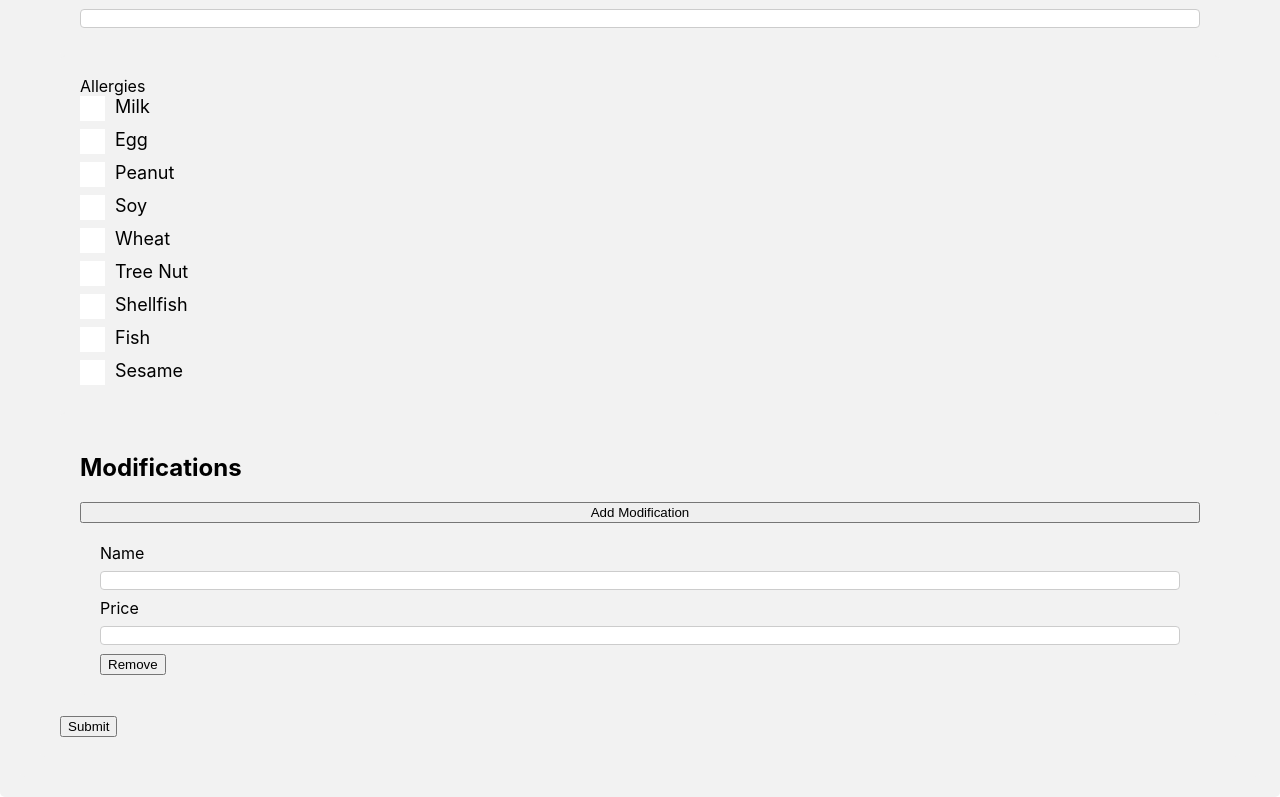
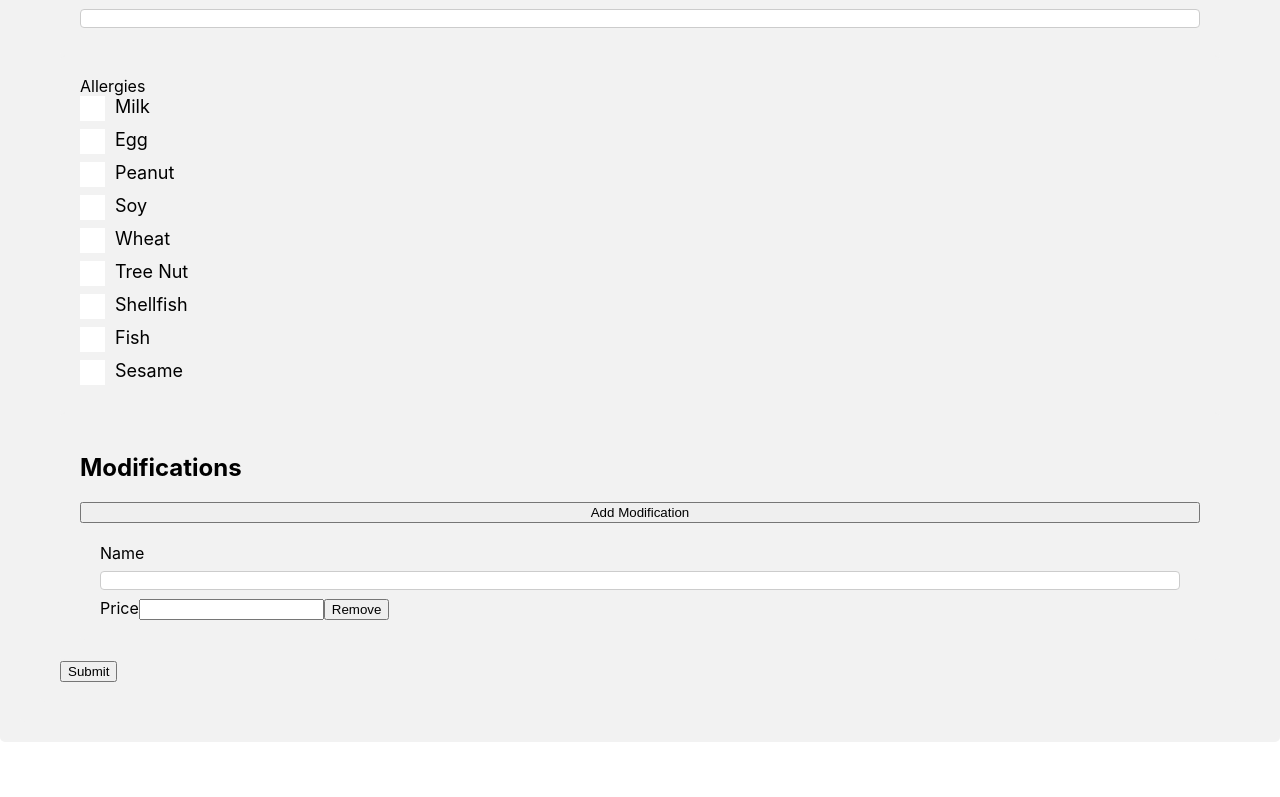
Before and after one commit to jsapp21/simple-point-of-sale, a React (Create React App) app in the folder simple-pos-frontend/: page / in a window 1280 px wide. Shown: the part 778-1575 px from the top of the page. After the commit the page ends 1520 px from the top, so only its background shows below. Built offline with nearby package versions, Linux system fonts and the light colour scheme.

Commit message:
mods/ingredent forms

```diff
--- a/simple-pos-frontend/src/components/Ingredients.js
+++ b/simple-pos-frontend/src/components/Ingredients.js
@@ -1,6 +1,7 @@
 import React, { useState } from 'react';
 
 const Ingredients = () => {
+    const newIngredient = { name: '' };
     let [ingredients, setIngredients] = useState([{ name: '' }])
 
     const handleChange = (i, e) => {
@@ -10,9 +11,7 @@ const Ingredients = () => {
     }
 
     const handleAdd = () => {
-        const ingredient = [...ingredients];
-        ingredient.push({ name: '' });
-        setIngredients(ingredient);
+        setIngredients([...ingredients, newIngredient]);
     }
 
     const handleRemove = (i) => {
@@ -21,12 +20,12 @@ const Ingredients = () => {
         setIngredients(ingredient);
     }
 
-    // console.log(ingredients)
+    console.log(ingredients)
     return (
         <div className="ingredientsContainer">
 
             <label>Ingredients</label>
-            <button type="button" onClick={() => handleAdd()}>Add Ingredient</button>
+            <button type="button" onClick={handleAdd}>Add Ingredient</button>
 
             {ingredients.map((ingredient, index) => {
                 return (
--- a/simple-pos-frontend/src/components/Modifications.js
+++ b/simple-pos-frontend/src/components/Modifications.js
@@ -1,26 +1,17 @@
 import React, { useState } from 'react';
 
 const Modifications = () => {
-    let [mods, setMods] = useState([{ name: '', price: '' }])
+    const newMod = { name: '', price: '' };
+    let [mods, setMods] = useState([{...newMod}])
 
-    // const handleChange = (i, e) => {
-    //     // const mod = [...mods];
-    //     // mod[i].name = e.target.value;
-    //     // // console.log(mod[i].price)
-    //     // // mod.price = e.target.value;
-    //     // setMods(mod);
-
-    // }
-
-    const handleChange = (e) => setMods({
-        ...mods,
-        [e.target.name]: e.target.value,
-    });
+    const handleChange = (e) => {
+        const mod = [...mods];
+        mod[e.target.dataset.idx][e.target.className] = e.target.value;
+        setMods(mod);
+    }
 
     const handleAdd = () => {
-        const mod = [...mods];
-        mod.push({ name: '', price: '' });
-        setMods(mod);
+        setMods([...mods, {...newMod}]);
     }
 
     const handleRemove = (i) => {
@@ -28,8 +19,6 @@ const Modifications = () => {
         mod.splice(i, 1);
         setMods(mod);
     }
-
-    console.log(mods)
 
     return (
         <div className="ingredientsContainer">
@@ -44,15 +33,19 @@ const Modifications = () => {
                         <label>Name</label>
                         <input
                         type="text"
-                        value={mod.name}
+                        value={mods[index].name}
+                        data-idx={index}
                         name="name"
+                        className="name"
                         onChange={handleChange}
                         />
                         <label>Price</label>
                         <input
-                        type="text"
+                        type="number"
                         name="price"
-                        value={mod.price}
+                        className="price"
+                        data-idx={index}
+                        value={mods[index].price}
                         onChange={handleChange}
                         />
                         <button type="button" onClick={() => handleRemove(index)}>Remove</button>
@@ -60,15 +53,6 @@ const Modifications = () => {
                 )
             })}
 
-
-
-
-
-            {/* <label>Ingredient</label>
-            <input type="text" name="ingredient"></input>
-            <label>Price</label>
-            <input type="text" name="price"></input> */}
-
         </div>
     );
 }
```
